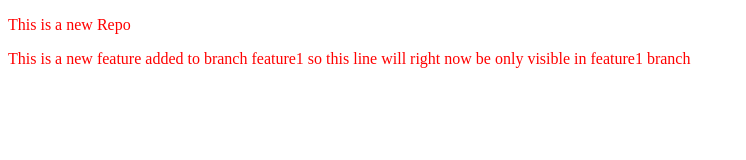
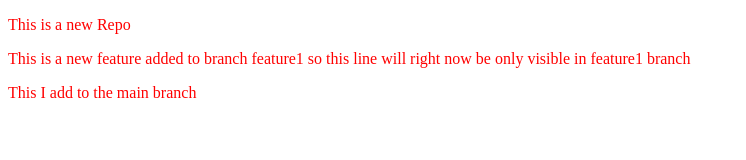
Before and after one commit to GauranshSingh/LocalRepo, a plain HTML site: page index.html in a window 1280 px wide. Shown: the whole page, without its empty margins (0-746 px from the left). Drawn offline with Linux system fonts and the light colour scheme.

Commit message:
Added p to  main branch

```diff
--- a/index.html
+++ b/index.html
@@ -9,5 +9,6 @@
 <body>
     <p>This is a new Repo</p>
     <p>This is a new feature added to branch feature1 so this line will right now be only visible in feature1 branch</p>
+    <p>This I add to the main branch</p>
 </body>
 </html>
```
